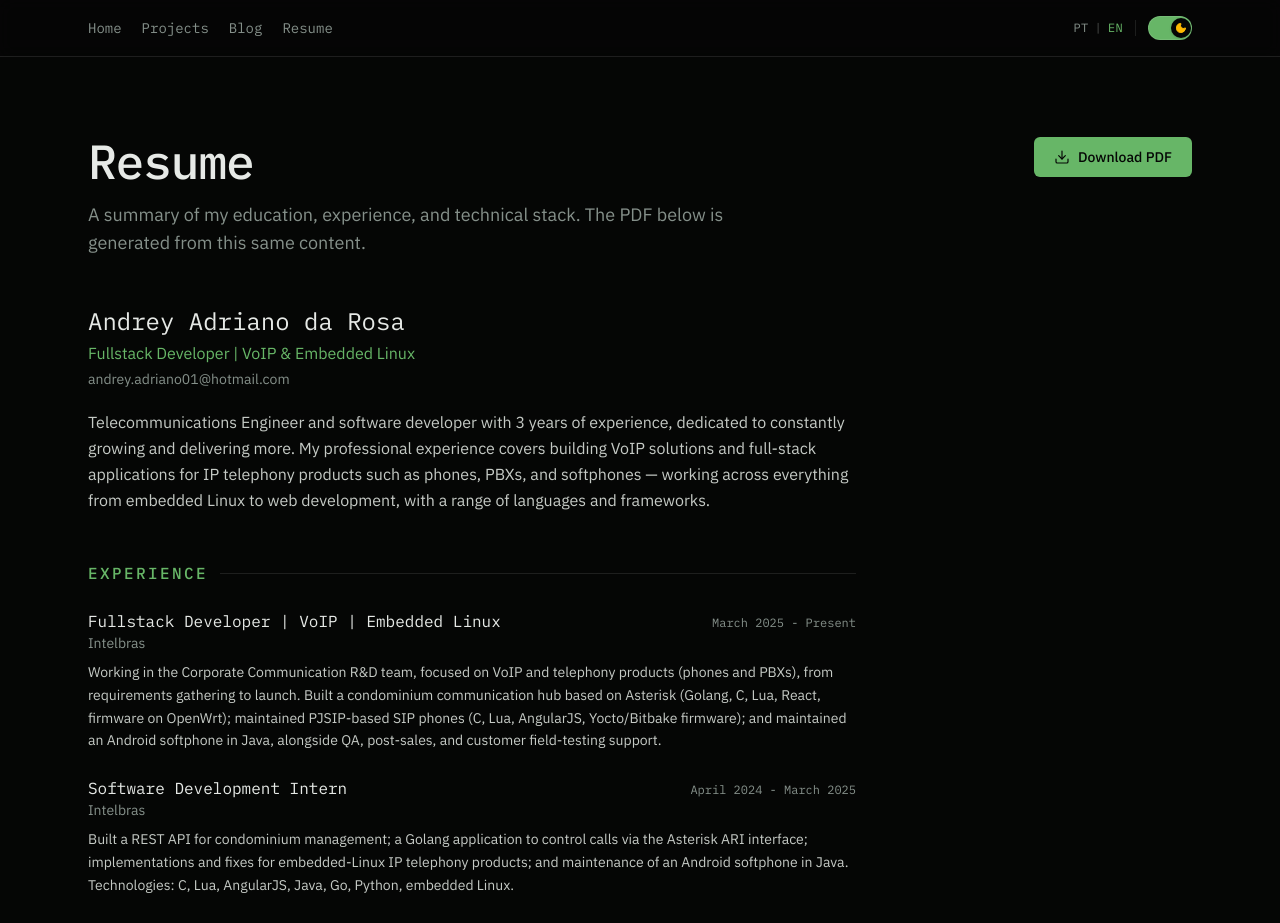
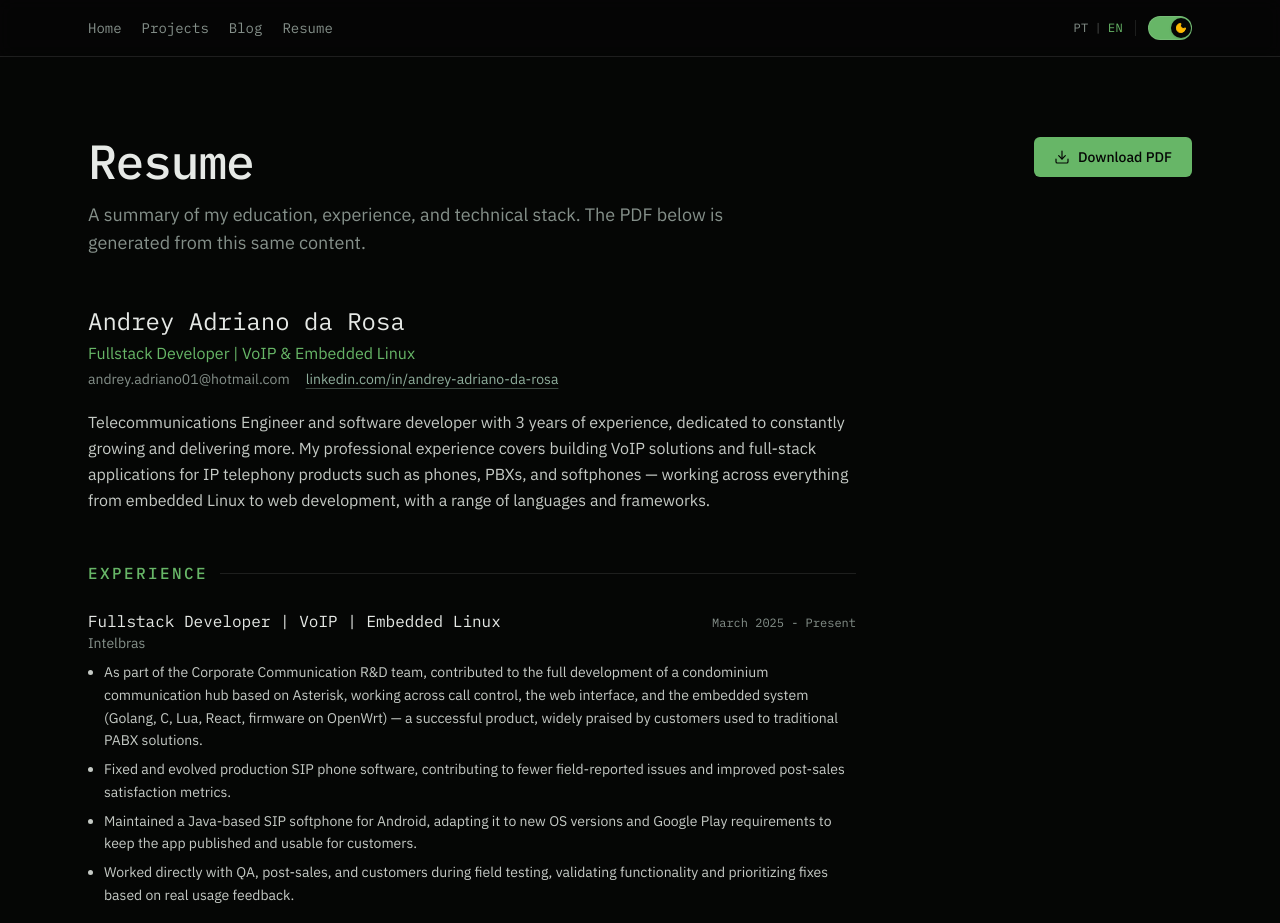
Before and after one commit to andreyadriano/andrey-rosa, a Next.js app: page /en/resume in a window 1280 px wide. Shown: the top 923 px of the page. Built offline with nearby package versions, Linux system fonts and the light colour scheme.

Commit message:
improve resume with more impactful descriptions and linkedin url

```diff
--- a/src/app/[lang]/page.tsx
+++ b/src/app/[lang]/page.tsx
@@ -98,7 +98,7 @@ export default async function HomePage({ params }: HomePageProps) {
               <SignalDivider />
               <a
                 href={`/${lang}/resume/pdf`}
-                download={`cv-andrey-${lang}.pdf`}
+                download={`CV_Andrey_Rosa_${lang.toUpperCase()}.pdf`}
                 className="font-mono text-sm font-medium text-accent-2 hover:text-accent-2-hover transition-colors underline underline-offset-4 decoration-accent-2/40"
               >
                 {dict.home.hero.ctaResume} ↓
--- a/src/app/[lang]/resume/page.tsx
+++ b/src/app/[lang]/resume/page.tsx
@@ -36,7 +36,7 @@ export default async function ResumePage({ params }: ResumePageProps) {
           </div>
           <a
             href={`/${lang}/resume/pdf`}
-            download={`cv-andrey-${lang}.pdf`}
+            download={`CV_Andrey_Rosa_${lang.toUpperCase()}.pdf`}
             className="inline-flex items-center gap-2 rounded-md bg-accent px-5 py-2.5 text-sm font-medium text-accent-fg hover:bg-accent-hover transition-colors"
           >
             <Download size={16} strokeWidth={1.75} />
@@ -47,7 +47,17 @@ export default async function ResumePage({ params }: ResumePageProps) {
         <div className="mt-12 max-w-3xl">
           <h2 className="font-mono text-2xl text-fg">{data.name}</h2>
           <p className="mt-1 text-accent">{data.role}</p>
-          <p className="mt-1 text-sm text-fg-muted">{data.email}</p>
+          <div className="mt-1 flex flex-wrap gap-x-4 gap-y-1 text-sm text-fg-muted">
+            <span>{data.email}</span>
+            <a
+              href={`https://${data.linkedin}`}
+              target="_blank"
+              rel="noreferrer"
+              className="text-accent-2 hover:text-accent-2-hover underline underline-offset-4 decoration-accent-2/40 transition-colors"
+            >
+              {data.linkedin}
+            </a>
+          </div>
           <p className="mt-5 text-fg-subtle leading-relaxed">{data.summary}</p>
 
           <div className="mt-12">
@@ -64,9 +74,13 @@ export default async function ResumePage({ params }: ResumePageProps) {
                     </span>
                   </div>
                   <p className="text-sm text-fg-muted">{item.company}</p>
-                  <p className="mt-2 text-sm text-fg-subtle leading-relaxed">
-                    {item.description}
-                  </p>
+                  {item.highlights.length > 0 && (
+                    <ul className="mt-2 space-y-1.5 text-sm text-fg-subtle leading-relaxed list-disc pl-4">
+                      {item.highlights.map((highlight) => (
+                        <li key={highlight}>{highlight}</li>
+                      ))}
+                    </ul>
+                  )}
                 </div>
               ))}
             </div>
--- a/src/app/[lang]/resume/pdf/route.ts
+++ b/src/app/[lang]/resume/pdf/route.ts
@@ -41,7 +41,7 @@ export async function GET(
   return new NextResponse(new Uint8Array(buffer), {
     headers: {
       "Content-Type": "application/pdf",
-      "Content-Disposition": `attachment; filename="cv-andrey-${lang}.pdf"`,
+      "Content-Disposition": `attachment; filename="CV_Andrey_Rosa_${lang.toUpperCase()}.pdf"`,
       "Cache-Control": "no-store",
     },
   });
--- a/src/components/pdf/ResumeDocument.tsx
+++ b/src/components/pdf/ResumeDocument.tsx
@@ -18,47 +18,51 @@ const BORDER = "#d8ddd9";
 
 const styles = StyleSheet.create({
   page: {
-    paddingVertical: 26,
+    paddingVertical: 18,
     paddingHorizontal: 48,
     fontFamily: "Helvetica",
-    fontSize: 10,
+    fontSize: 9.5,
     color: INK,
   },
   name: {
     fontFamily: "Helvetica-Bold",
-    fontSize: 20,
+    fontSize: 19,
   },
   role: {
     marginTop: 2,
-    fontSize: 11.5,
+    fontSize: 11,
     color: ACCENT,
   },
-  email: {
-    marginTop: 4,
-    fontSize: 9,
+  contactRow: {
+    marginTop: 3,
+    flexDirection: "row",
+    gap: 10,
+  },
+  contactItem: {
+    fontSize: 8.5,
     color: MUTED,
   },
   summary: {
-    marginTop: 12,
-    lineHeight: 1.15,
+    marginTop: 10,
+    lineHeight: 1.12,
     color: INK,
   },
   section: {
-    marginTop: 11,
+    marginTop: 7,
   },
   sectionTitle: {
     fontFamily: "Helvetica-Bold",
-    fontSize: 10,
+    fontSize: 9.5,
     letterSpacing: 1.2,
     textTransform: "uppercase",
     color: ACCENT,
-    marginBottom: 7,
+    marginBottom: 4,
     borderBottomWidth: 1,
     borderBottomColor: BORDER,
-    paddingBottom: 5,
+    paddingBottom: 3,
   },
   entry: {
-    marginBottom: 8,
+    marginBottom: 5,
   },
   entryHeaderRow: {
     flexDirection: "row",
@@ -66,20 +70,28 @@ const styles = StyleSheet.create({
   },
   entryTitle: {
     fontFamily: "Helvetica-Bold",
-    fontSize: 12,
+    fontSize: 11,
   },
   entryPeriod: {
-    fontSize: 9,
+    fontSize: 8.5,
     color: MUTED,
   },
   entrySubtitle: {
-    fontSize: 9.5,
+    fontSize: 9,
     color: MUTED,
     marginTop: 1,
   },
-  entryDescription: {
-    marginTop: 3,
-    lineHeight: 1.15,
+  highlight: {
+    flexDirection: "row",
+    marginTop: 2,
+    gap: 4,
+  },
+  highlightBullet: {
+    lineHeight: 1.12,
+  },
+  highlightText: {
+    flex: 1,
+    lineHeight: 1.12,
   },
   plainList: {
     lineHeight: 1.2,
@@ -105,7 +117,10 @@ export function ResumeDocument({
       <Page size="A4" style={styles.page}>
         <Text style={styles.name}>{resume.name}</Text>
         <Text style={styles.role}>{resume.role}</Text>
-        <Text style={styles.email}>{resume.email}</Text>
+        <View style={styles.contactRow}>
+          <Text style={styles.contactItem}>{resume.email}</Text>
+          <Text style={styles.contactItem}>{resume.linkedin}</Text>
+        </View>
 
         <Text style={styles.summary}>{resume.summary}</Text>
 
@@ -122,7 +137,12 @@ export function ResumeDocument({
                 <Text style={styles.entryPeriod}>{item.period}</Text>
               </View>
               <Text style={styles.entrySubtitle}>{item.company}</Text>
-              <Text style={styles.entryDescription}>{item.description}</Text>
+              {item.highlights.map((highlight) => (
+                <View key={highlight} style={styles.highlight}>
+                  <Text style={styles.highlightBullet}>•</Text>
+                  <Text style={styles.highlightText}>{highlight}</Text>
+                </View>
+              ))}
             </View>
           ))}
         </View>
--- a/src/data/resume.json
+++ b/src/data/resume.json
@@ -3,6 +3,7 @@
     "name": "Andrey Adriano da Rosa",
     "role": "Desenvolvedor Fullstack | VoIP & Linux Embarcado",
     "email": "andrey.adriano01@hotmail.com",
+    "linkedin": "linkedin.com/in/andrey-adriano-da-rosa",
     "summary": "Engenheiro de Telecomunicações e desenvolvedor de software com 3 anos de experiência, dedicado a evoluir e entregar cada vez mais. Minha experiência profissional envolve o desenvolvimento de soluções VoIP e aplicações fullstack para produtos de telefonia IP, como telefones, centrais telefônicas e softphones — atuando desde o Linux embarcado até o desenvolvimento web, com diversas linguagens e frameworks.",
     "skills": [
       "Go",
@@ -45,19 +46,28 @@
         "company": "Intelbras",
         "position": "Desenvolvedor Fullstack | VoIP | Linux Embarcado",
         "period": "Março de 2025 - Presente",
-        "description": "Atuo no P&D de Comunicação Corporativa com foco em VoIP e produtos de telefonia (telefones e centrais telefônicas), do levantamento de requisitos ao lançamento. Desenvolvimento de central de comunicação baseada em Asterisk (Golang, C, Lua, React, firmware em OpenWrt); manutenção de telefones SIP baseados em PJSIP (C, Lua, AngularJS, firmware Yocto/Bitbake); e de softphone Android em Java, além de atuação com QA, pós-vendas e clientes em testes de campo."
+        "highlights": [
+          "No P&D de Comunicação Corporativa, participei do desenvolvimento completo de uma central de comunicação para condomínios baseada em Asterisk, atuando no controle de chamadas, na interface web e no sistema embarcado (Golang, C, Lua, React, firmware em OpenWrt) — produto bem-sucedido e amplamente elogiado por clientes acostumados a soluções tradicionais de PABX.",
+          "Corrigi e evoluí o software de telefones SIP em produção, contribuindo para a redução de problemas reportados em campo e para a melhoria dos índices de satisfação no pós-venda.",
+          "Mantive um softphone SIP em Java para Android, adaptando-o a novas versões do sistema operacional e aos requisitos da Google Play, garantindo a permanência do app na loja e a continuidade de uso pelos clientes.",
+          "Colaborei diretamente com as equipes de QA, pós-vendas e clientes em testes de campo, validando o funcionamento dos produtos e priorizando correções com base em feedback real de uso."
+        ]
       },
       {
         "company": "Intelbras",
         "position": "Estagiário de Desenvolvimento de Software",
         "period": "Abril de 2024 - Março de 2025",
-        "description": "Desenvolvimento de API REST para gestão de condomínios; aplicação em Golang para controle de chamadas via Asterisk ARI; implementações e correções em produtos de telefonia IP com Linux embarcado; e manutenção de softphone Android em Java. Tecnologias: C, Lua, AngularJS, Java, Go, Python, Linux embarcado."
+        "highlights": []
       },
       {
         "company": "RNP - Rede Nacional de Ensino e Pesquisa",
         "position": "Desenvolvedor | Bolsista",
         "period": "Julho de 2023 - Dezembro de 2023",
-        "description": "Projeto de pesquisa do PGID/RNP para integração de passkeys como fator de autenticação em um provedor de identidade Shibboleth. Estudo de SSO, SAML, FIDO e WebAuthn; alterações no schema PostgreSQL; novos endpoints em Java/Spring Boot e telas com Thymeleaf. Publicação e apresentação no XXIII Simpósio Brasileiro de Segurança da Informação."
+        "highlights": [
+          "Participei do projeto de pesquisa do PGID/RNP para integração de passkeys como fator de autenticação em um provedor de identidade Shibboleth.",
+          "O estudo desenvolvido serviu de base para a implementação de autenticação por passkeys na CAFe (Comunidade Acadêmica Federada e Educacional).",
+          "Publiquei e apresentei os resultados no XXIII Simpósio Brasileiro de Segurança da Informação e de Sistemas Computacionais."
+        ]
       }
     ]
   },
@@ -65,6 +75,7 @@
     "name": "Andrey Adriano da Rosa",
     "role": "Fullstack Developer | VoIP & Embedded Linux",
     "email": "andrey.adriano01@hotmail.com",
+    "linkedin": "linkedin.com/in/andrey-adriano-da-rosa",
     "summary": "Telecommunications Engineer and software developer with 3 years of experience, dedicated to constantly growing and delivering more. My professional experience covers building VoIP solutions and full-stack applications for IP telephony products such as phones, PBXs, and softphones — working across everything from embedded Linux to web development, with a range of languages and frameworks.",
     "skills": [
       "Go",
@@ -107,19 +118,28 @@
         "company": "Intelbras",
         "position": "Fullstack Developer | VoIP | Embedded Linux",
         "period": "March 2025 - Present",
-        "description": "Working in the Corporate Communication R&D team, focused on VoIP and telephony products (phones and PBXs), from requirements gathering to launch. Built a condominium communication hub based on Asterisk (Golang, C, Lua, React, firmware on OpenWrt); maintained PJSIP-based SIP phones (C, Lua, AngularJS, Yocto/Bitbake firmware); and maintained an Android softphone in Java, alongside QA, post-sales, and customer field-testing support."
+        "highlights": [
+          "As part of the Corporate Communication R&D team, contributed to the full development of a condominium communication hub based on Asterisk, working across call control, the web interface, and the embedded system (Golang, C, Lua, React, firmware on OpenWrt) — a successful product, widely praised by customers used to traditional PABX solutions.",
+          "Fixed and evolved production SIP phone software, contributing to fewer field-reported issues and improved post-sales satisfaction metrics.",
+          "Maintained a Java-based SIP softphone for Android, adapting it to new OS versions and Google Play requirements to keep the app published and usable for customers.",
+          "Worked directly with QA, post-sales, and customers during field testing, validating functionality and prioritizing fixes based on real usage feedback."
+        ]
       },
       {
         "company": "Intelbras",
         "position": "Software Development Intern",
         "period": "April 2024 - March 2025",
-        "description": "Built a REST API for condominium management; a Golang application to control calls via the Asterisk ARI interface; implementations and fixes for embedded-Linux IP telephony products; and maintenance of an Android softphone in Java. Technologies: C, Lua, AngularJS, Java, Go, Python, embedded Linux."
+        "highlights": []
       },
       {
         "company": "RNP - Brazilian National Research and Education Network",
         "position": "Developer | Research Fellow",
         "period": "July 2023 - December 2023",
-        "description": "RNP's PGID research project integrating passkeys as an authentication factor into a Shibboleth identity provider. Studied SSO, SAML, FIDO, and WebAuthn; modified the PostgreSQL schema; built new endpoints in Java/Spring Boot and screens with Thymeleaf. Published and presented at the XXIII Brazilian Symposium on Information Security."
+        "highlights": [
+          "Contributed to RNP's PGID research project integrating passkeys as an authentication factor into a Shibboleth identity provider.",
+          "The study became the foundation for implementing passkey authentication in CAFe (Brazil's federated academic and research identity community).",
+          "Published and presented results at the XXIII Brazilian Symposium on Information Security."
+        ]
       }
     ]
   }
--- a/src/types/index.ts
+++ b/src/types/index.ts
@@ -6,7 +6,7 @@ export interface ExperienceItem {
   company: string;
   position: string;
   period: string;
-  description: string;
+  highlights: string[];
 }
 
 export interface EducationItem {
@@ -19,6 +19,7 @@ export interface Resume {
   name: string;
   role: string;
   email: string;
+  linkedin: string;
   summary: string;
   skills: string[];
   languages: string[];
```
